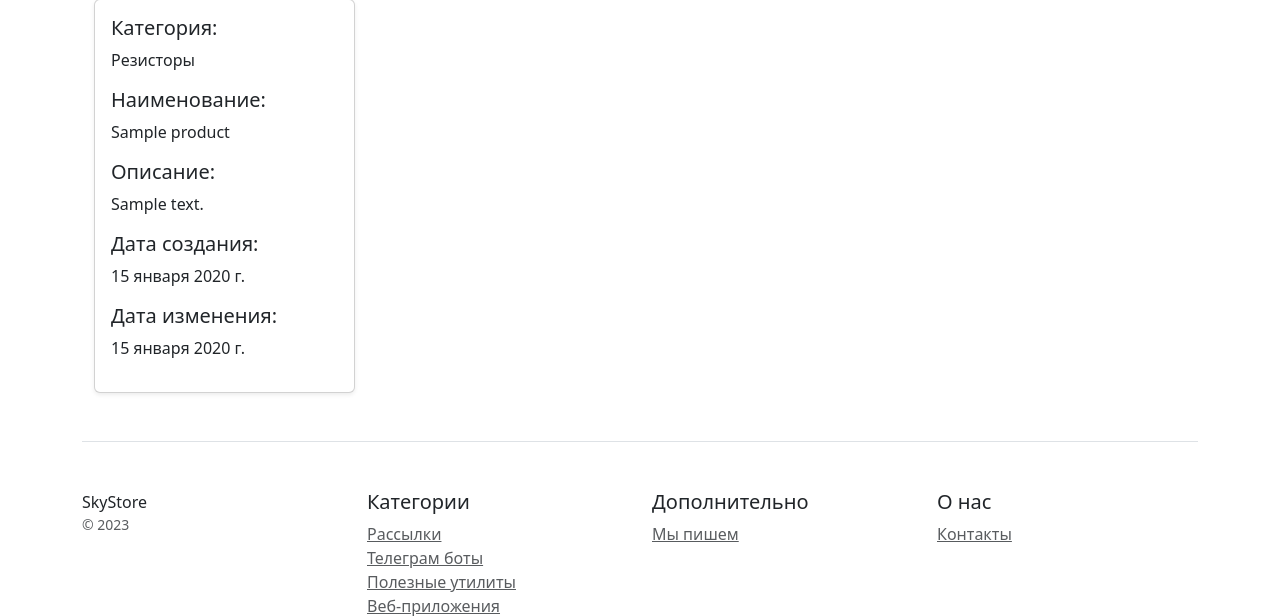
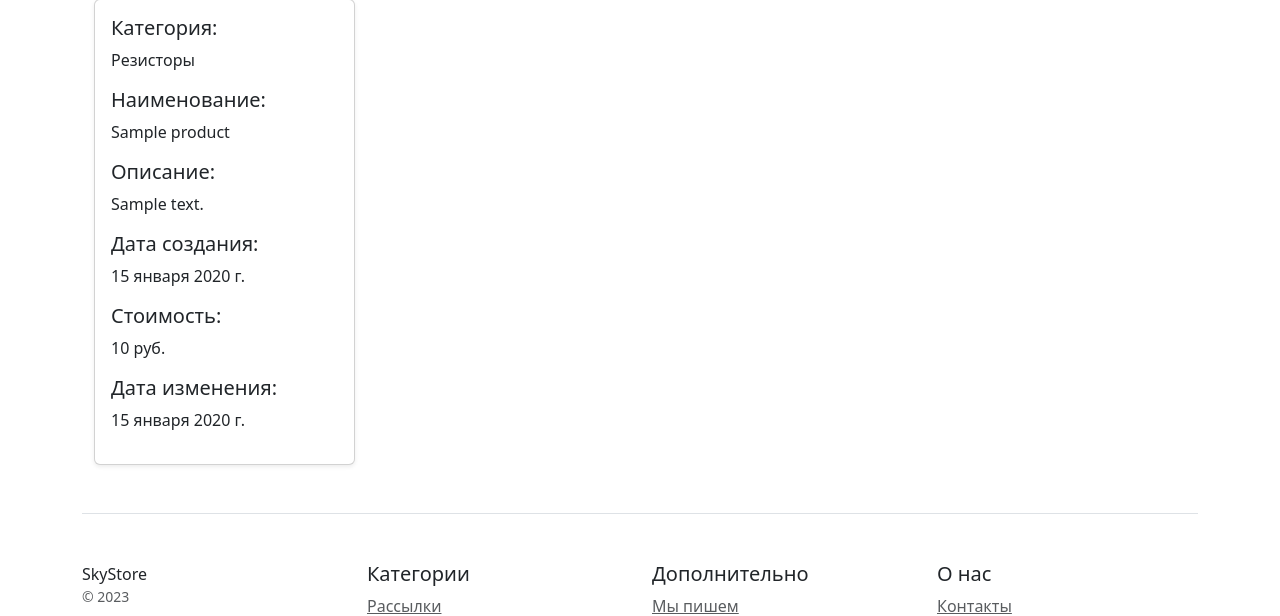
Before and after one commit to AleksandrStrulkov/OnlineStoreDjangoProject, a Django app: page /1/product/ in a window 1280 px wide. Shown: the part 315-931 px from the top of the page. Run offline with Django 4.2, Linux system fonts and the light colour scheme; data comes from the database, SQL or seed files in the repository; tables that the repository leaves empty hold one stand-in row (values such as "Sample post"); parts of the project's set-up code (start-up, migrations or seed data) failed here and were passed over; some libraries are stand-ins or nearby versions.

Commit message:
Change files

```diff
--- a/catalog/templates/catalog/product.html
+++ b/catalog/templates/catalog/product.html
@@ -16,6 +16,8 @@
 {#                            <p class="card-text">{{ object.description_product|split:'100'}}</p>#}
                             <h5 class="card-text">Дата создания:</h5>
                             <p class="card-text">{{ object.created_at }}</p>
+                            <h5 class="card-text">Стоимость:</h5>
+                            <p class="card-text">{{ object.price }} руб.</p>
                             <h5 class="card-text">Дата изменения:</h5>
                             <p class="card-text">{{ object.updated_at }}</p>
                             <div class="d-flex justify-content-between align-items-center">
```
